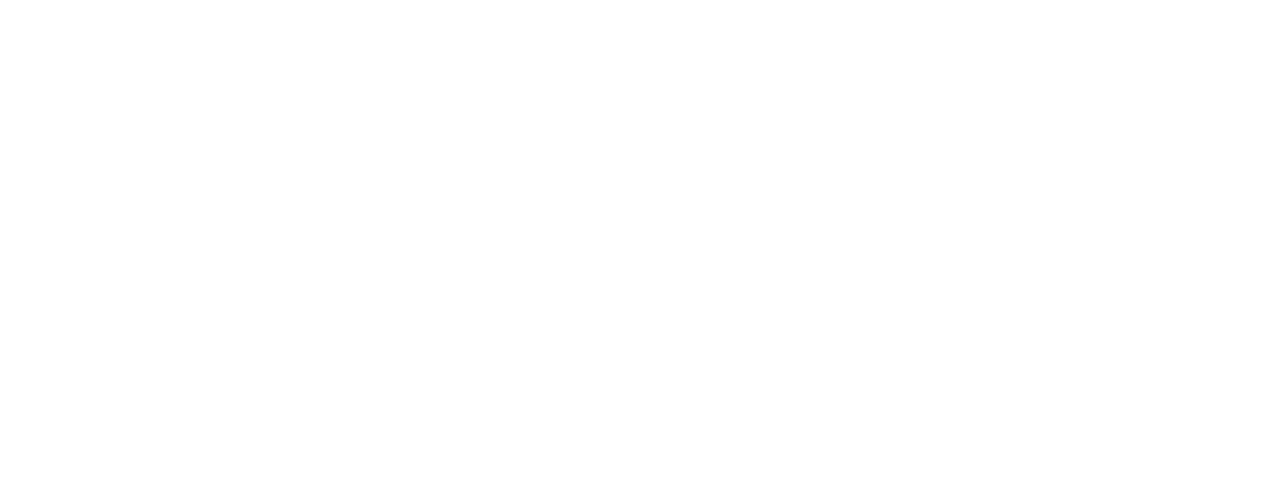
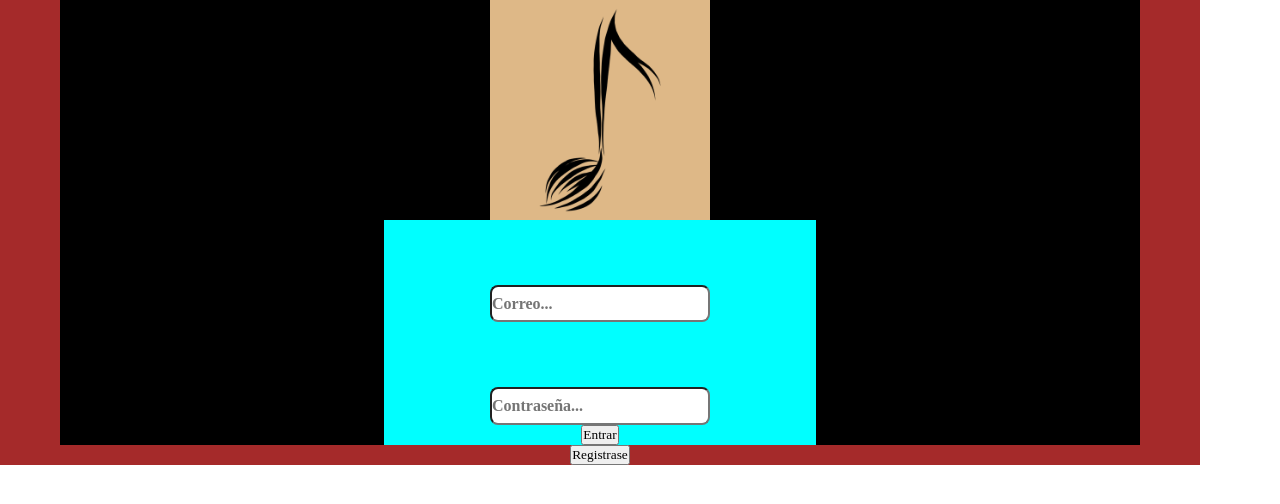
Before and after one commit to danielcardona213/my-music-app, a React (Create React App) app: page / in a window 1280 px wide. Shown: the top 504 px of the page. Built offline with nearby package versions, Linux system fonts and the light colour scheme; a web font is replaced by a local one.

Commit message:
Sagregaron estilos al formulario de login

```diff
--- a/src/components/Login.js
+++ b/src/components/Login.js
@@ -5,19 +5,19 @@ import './Styles/Login.css'
 class Login extends React.Component{
     render(){
         return(
-            <div>
-                <div>
-                    <img src={logo}/>
-                    <form>
-                        <input type="text" name="eMail" placeholder="Correo..." />
-                        <input type="text" name="eMail" placeholder="Contraseña..." />
+            <div className ="content">
+                <div className ="login">
+                    <img className="logo" src={logo}/>
+                    <form className="formu">
+                        <input className="texto" type="text" name="eMail" placeholder="Correo..." />
+                        <input className="texto" type="password" name="password" placeholder="Contraseña..." />
                         <input type="Submit" name="send" value="Entrar" />
 
                     </form>
 
 
                 </div>
-                    <button>Registrase</button>
+                    <button className="butonRegistrarse">Registrase</button>
 
 
             </div>
--- a/src/components/Styles/Login.css
+++ b/src/components/Styles/Login.css
@@ -6,4 +6,61 @@
     padding: 0;
     font-family: 'Inria Serif', serif;
 
+
 }
+
+.content{
+    display: flex;
+    align-items: center;
+    text-align: center;
+    justify-content: center;
+    width: 100%;
+    max-width: 1200px;
+    flex-direction: column;
+    background-color: brown;
+}
+
+.login{
+    width: 90%;
+    height: 70%;
+    display: flex;
+    justify-content: center;
+    align-items: center;
+    flex-direction: column;
+    background-color: black;
+}
+
+.logo{
+   background-color: burlywood;
+    width: 220px;
+    height: 220px;
+    overflow: hidden;
+}
+
+
+.formu{
+    display: flex;
+    justify-content: center;
+    align-items: center;
+    text-align: left;
+    flex-direction: column;
+    width: 40%;
+    height: 5%;
+    background-color: aqua;
+}
+
+
+.formu .texto{
+
+    justify-content: center;
+    align-items: center;
+    margin-top: 15%;
+    width: 50%;
+    height: 2.1em;
+    border-radius: 8px;
+    font-weight: 700;
+    font-size: 1em;
+
+
+
+}
--- a/src/index.js
+++ b/src/index.js
@@ -1,9 +1,10 @@
 import React from 'react';
 import ReactDOM from 'react-dom';
 import App from './App';
+import Login from './components/Login'
 import * as serviceWorker from './serviceWorker';
 
-ReactDOM.render(<App />, document.getElementById('root'));
+ReactDOM.render(<Login />, document.getElementById('root'));
 
 // If you want your app to work offline and load faster, you can change
 // unregister() to register() below. Note this comes with some pitfalls.
```
